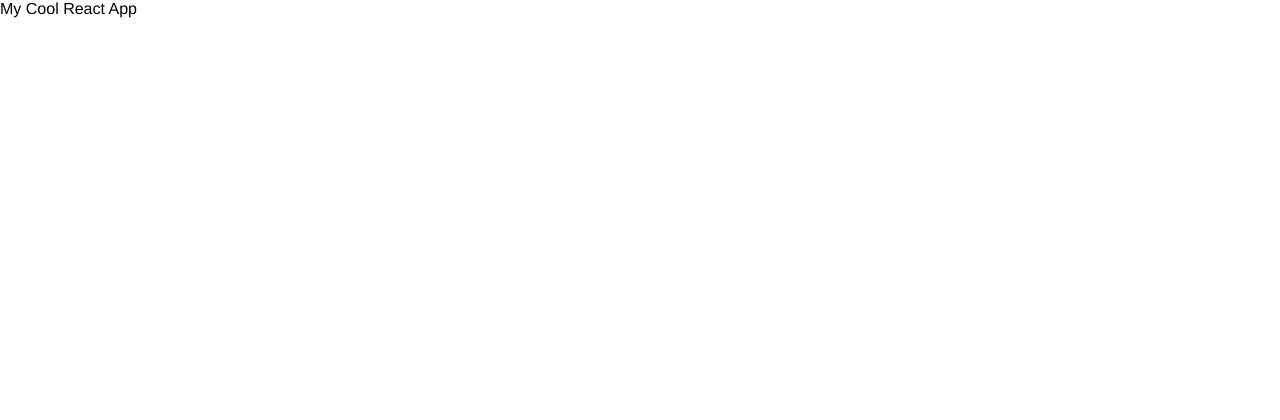
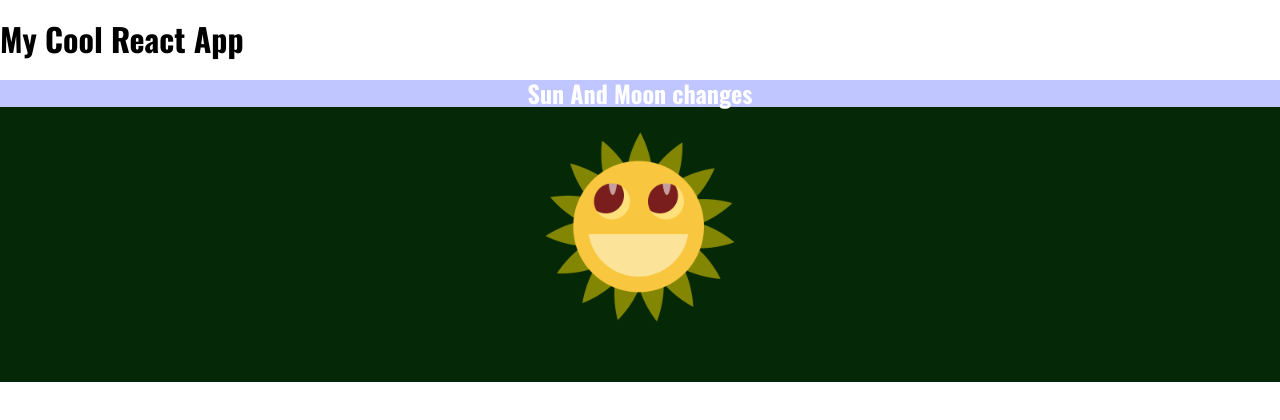
Before and after one commit to nickbatkhan/uclax_web1_summer21, a React (Create React App) app: page / in a window 1280 px wide. Shown: the top 420 px of the page. Built offline with nearby package versions, Linux system fonts and the light colour scheme.

Commit message:
Completed Sun and Moon Exercise.

```diff
--- a/src/React/App.jsx
+++ b/src/React/App.jsx
@@ -1,8 +1,12 @@
 import React from 'react';
+import SunAndMoon from './SunAndMoon/SunAndMoon.jsx';
 
 const App = () => {
     return (
-        <div>My Cool React App</div>
+        <div>
+            <h1>My Cool React App</h1>
+            <SunAndMoon />
+        </div>
     );
 }
 
--- a/src/React/SunAndMoon/SunAndMoon.jsx
+++ b/src/React/SunAndMoon/SunAndMoon.jsx
@@ -0,0 +1,44 @@
+import React, { useState } from 'react';
+import styled from 'styled-components';
+
+const SunAndMoon = () => {
+
+    const [imageState, imageStateUpdate] = useState('/img/sun.png');
+
+    const handleOnMounseOver = () => {
+        console.log('Mousing over');
+        imageStateUpdate('/img/moon.png')
+    }
+
+    const handleOnMounseOut = () => {
+        console.log('Mousing out');
+        imageStateUpdate('/img/sun.png')
+    }
+
+    return (
+        <SunAndMoonStyled>
+            <h2> Sun And Moon changes </h2>
+            <img
+                src={ imageState }
+                alt='Sun'
+                onMouseOver={ handleOnMounseOver }
+                onMouseOut={ handleOnMounseOut }
+                />
+        </SunAndMoonStyled>
+    )
+}
+
+export default SunAndMoon;
+
+const SunAndMoonStyled = styled.div`
+    background-color: #052907;
+
+    text-align: center;
+    padding-bottom: 50px;
+
+    h2 {
+        background-color: #c0c6ff;
+        color: white;
+    }
+
+`;
```
